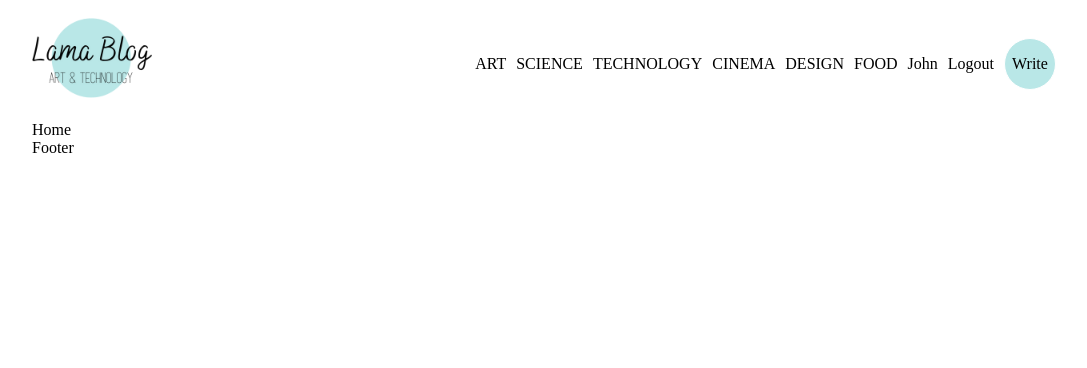
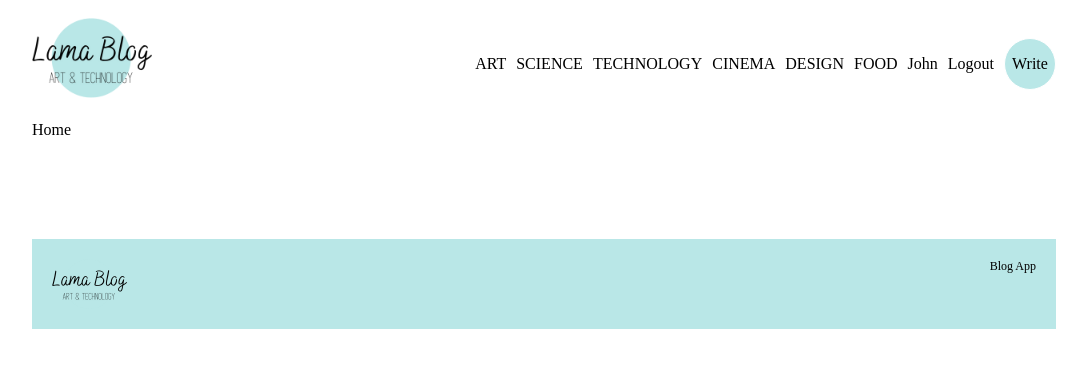
Before and after one commit to AhmadBahr/Blog-App, a React (Vite) app in the folder client/: page / in a window 1280 px wide. Shown: the top 368 px of the page, without its empty margins (96-1183 px from the left). Built offline with nearby package versions, Linux system fonts and the light colour scheme.

Commit message:
styling footer

```diff
--- a/client/src/components/Footer.jsx
+++ b/client/src/components/Footer.jsx
@@ -1,8 +1,12 @@
 import React from 'react'
+import Logo from "../img/logo.png";
 
 const Footer = () => {
   return (
-    <div>Footer</div>
+    <footer>
+      <img src={Logo} alt=""/>
+      <span>Blog App</span>
+    </footer>
   )
 }
 
--- a/client/src/style.scss
+++ b/client/src/style.scss
@@ -106,5 +106,20 @@
                 }
             }
         }
+
+        //FOOTER
+
+        footer{
+            margin-top: 100px;
+            padding: 20px;
+            background-color: $lightGreen;
+            display: flex;
+            justify-content: space-between;
+            align-self:center;
+            font-size: 12px;
+            img{
+                height: 50px;
+            }
+        }
     }
 }
```
